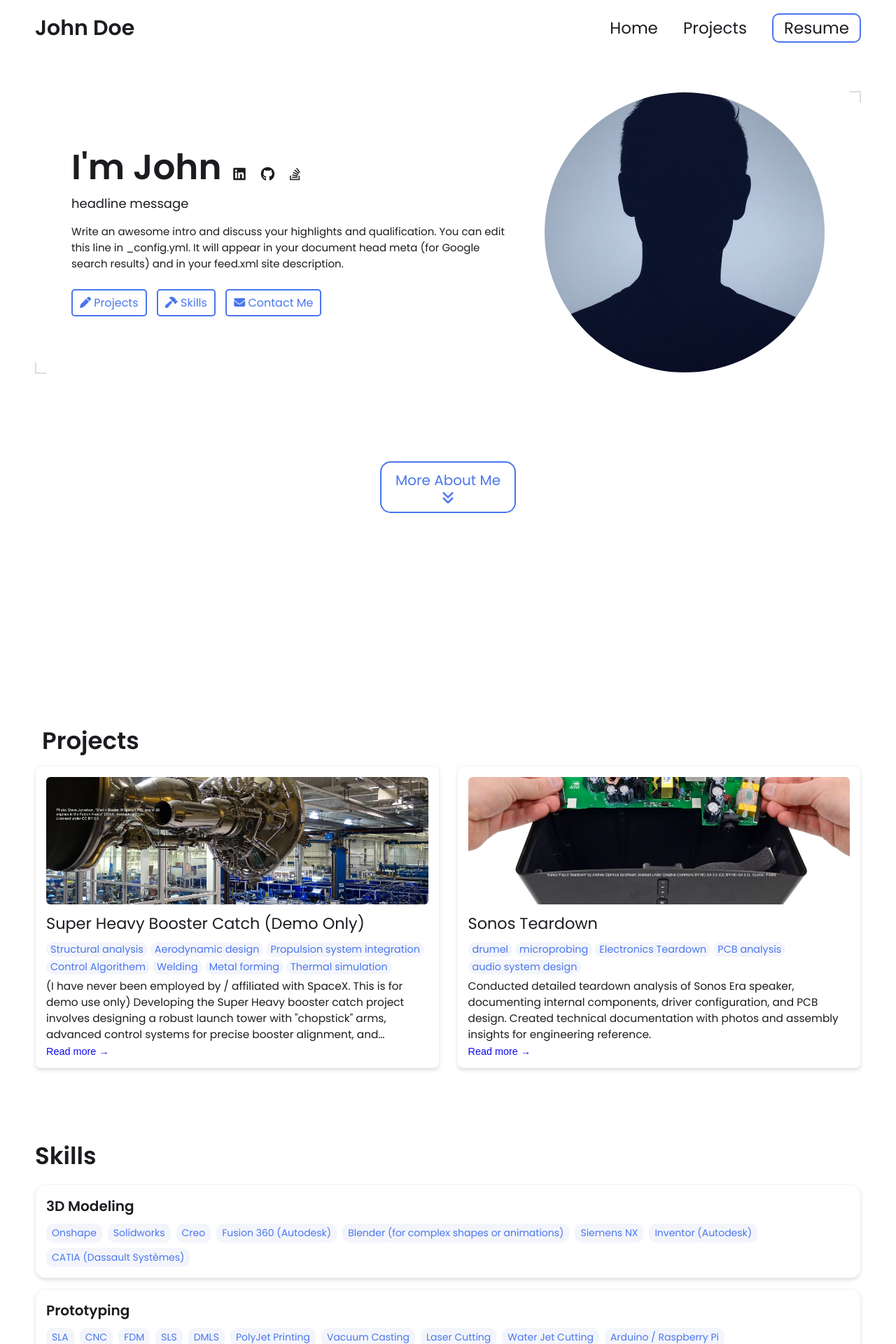
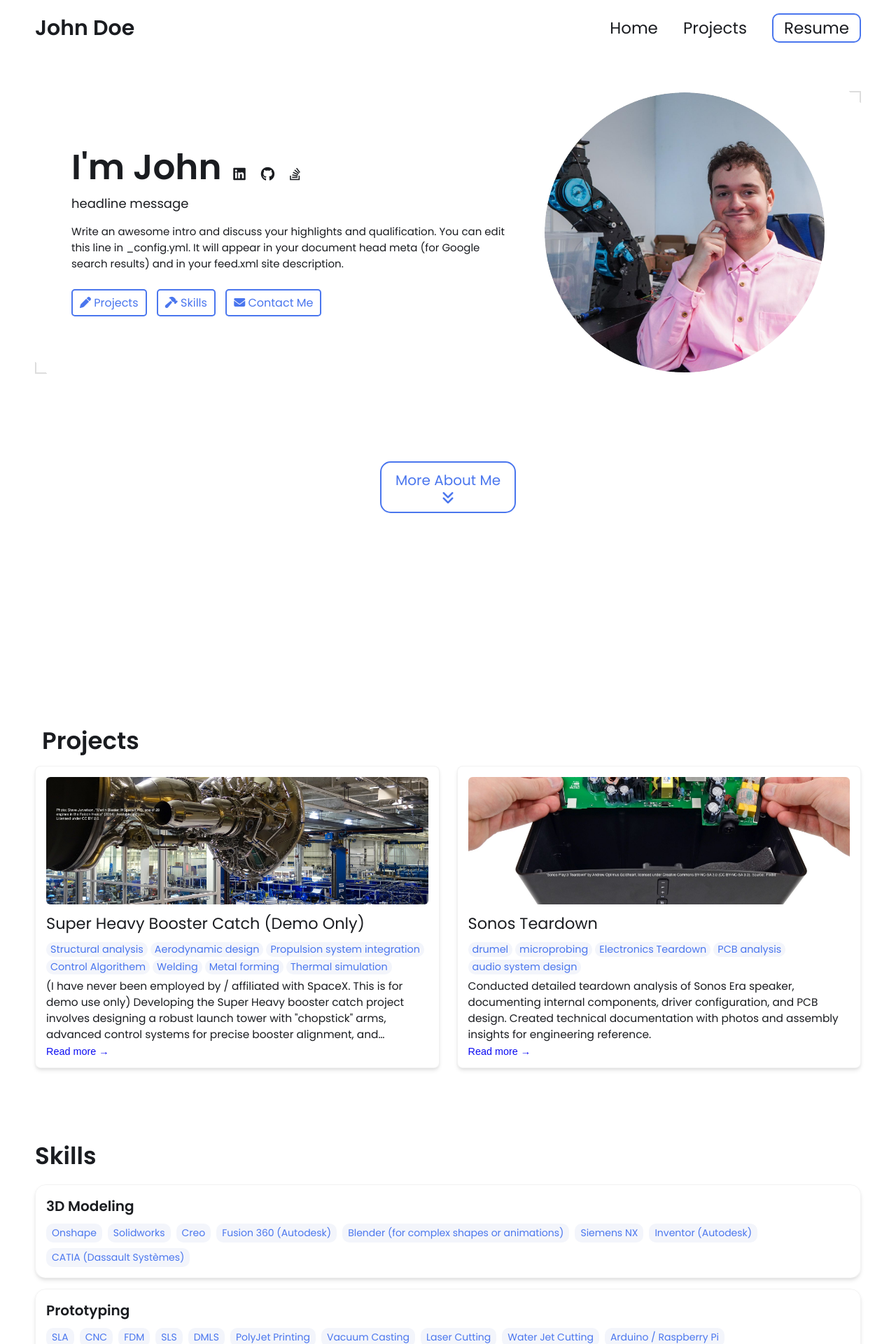
Before and after one commit to thomasnouragas/thomasnouragas.github.io, a Jekyll site: the page built from index.html, in a window 1280 px wide. Shown: the top 1920 px of the page at 70% size. Built offline with Jekyll 4.4.1, drawn with Linux system fonts in a browser that asks for light colours.

Commit message:
_config.yml

```diff
--- a/_config.yml
+++ b/_config.yml
@@ -20,7 +20,7 @@
   Google search results) and in your feed.xml site description.
 
 # Place your profile image in /assets/images/profile-image/folder and edit the file name
-profile_image: ./assets/images/profile-image/avatar.jpeg
+profile_image: ./assets/images/profile-image/circle_image.jpg
 
 
 # Link your resume
```
